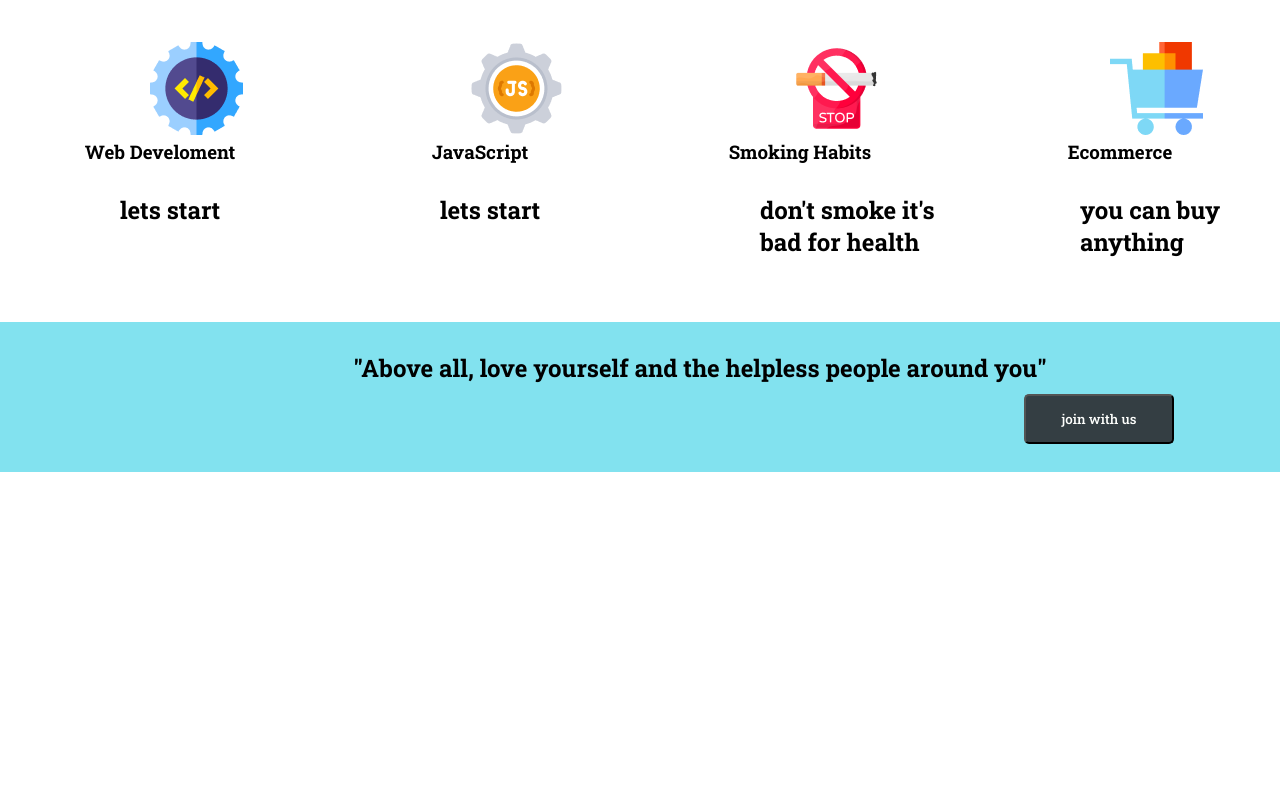
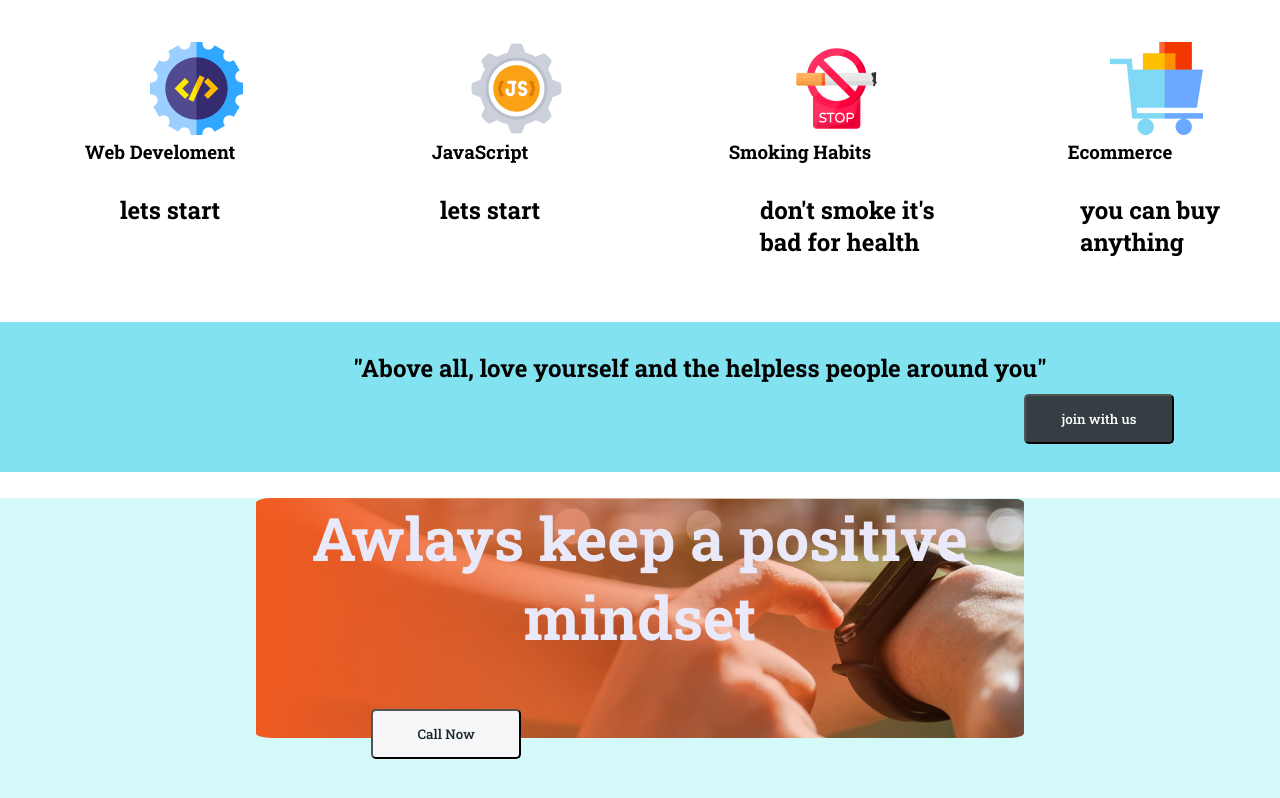
Before and after one commit to tabasshinafrinmeghla/New_Year, a plain HTML site: page index.html in a window 1280 px wide. Shown: the part 1674-2472 px from the top of the page. Before the commit the page ends 2146 px from the top, so only its background shows below. Drawn offline with Linux system fonts and the light colour scheme; a web font is replaced by a local one.

Commit message:
possitive thing

```diff
--- a/index.html
+++ b/index.html
@@ -102,7 +102,16 @@
         </div>
     </section>
     <!-- done extra -->
+<section>
+    <div class="container">
+        <div id="positive">
+            <h1 >Awlays keep a positive
+                mindset</h1>
+                <button id="call">Call Now</button>
+        </div>
 
+    </div>
+</section>
 
 
 </body>
--- a/new.css/new.css
+++ b/new.css/new.css
@@ -187,3 +187,14 @@ h2 {
     text-align: center;
     padding-top: 30px;
 }
+#positive{
+
+    margin-top: 2%;
+    border-radius: 2%;
+    height: 30%;
+    width: 60%;
+    background-image: linear-gradient(90deg, #F15B22 0%, rgba(241, 91, 34, 0) 100%), url(../images/watch.png) ;
+}
+#call{
+    margin-top: 7%;
+}
```
